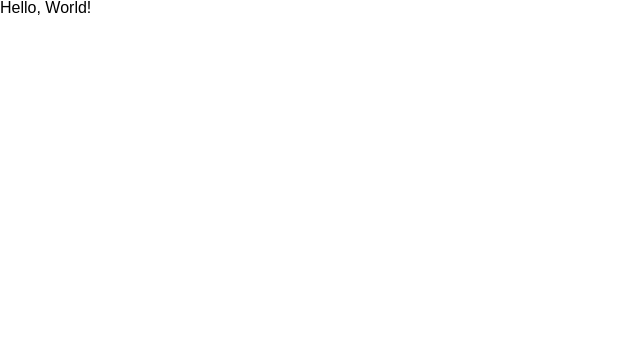
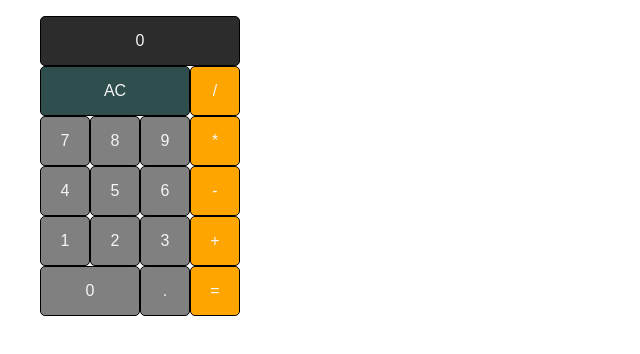
Before and after one commit to jlmdev/react-calculator, a React (Create React App) app: page / in a window 1280 px wide. Shown: the top 354 px of the page, without its empty margins (0-640 px from the left). Built offline with nearby package versions, Linux system fonts and the light colour scheme; the HTML template or start-up script is replaced by a standard one.

Commit message:
Calculator mockup with html and css

```diff
--- a/src/App.jsx
+++ b/src/App.jsx
@@ -1,7 +1,44 @@
-import React from 'react'
+import React, { useState } from 'react'
+
+function handleOperandClick(props) {}
 
 function App() {
-  return <div>Hello, World!</div>
+  const [result, setResult] = useState(0)
+  const [operands, setOperands] = useState([])
+  const [operators, setOperators] = useState([])
+
+  return (
+    <div>
+      <ul className="calculatorDisplay">
+        <li className="readout">{result}</li>
+        <li className="clear">AC</li>
+        <li className="operatorButton" operatorValue="/">
+          /
+        </li>
+        <li
+          className="digitButton"
+          onClick="handleOperandClick"
+          operandValue="7"
+        >
+          7
+        </li>
+        <li className="digitButton">8</li>
+        <li className="digitButton">9</li>
+        <li className="operatorButton">*</li>
+        <li className="digitButton">4</li>
+        <li className="digitButton">5</li>
+        <li className="digitButton">6</li>
+        <li className="operatorButton">-</li>
+        <li className="digitButton">1</li>
+        <li className="digitButton">2</li>
+        <li className="digitButton">3</li>
+        <li className="operatorButton">+</li>
+        <li className="zeroButton">0</li>
+        <li className="digitButton">.</li>
+        <li className="operatorButton">=</li>
+      </ul>
+    </div>
+  )
 }
 
 export default App
--- a/src/index.scss
+++ b/src/index.scss
@@ -10,3 +10,43 @@ body {
   margin: 0;
   min-height: 100%;
 }
+
+.calculatorDisplay {
+  list-style: none;
+  display: grid;
+  grid-template-columns: 50px 50px 50px 50px;
+  grid-template-rows: 50px 50px 50px 50px 50px 50px;
+}
+
+.calculatorDisplay li {
+  display: flex;
+  justify-content: center;
+  align-items: center;
+  border: 1px solid black;
+  border-radius: 5px;
+  color: whitesmoke;
+}
+
+.calculatorDisplay .readout {
+  grid-area: 1/1/1/5;
+  background-color: rgb(44, 44, 44);
+  text-align: right;
+}
+
+.clear {
+  grid-area: 2/1/2/4;
+  background-color: darkslategray;
+}
+
+.zeroButton {
+  grid-area: 6/1/6/3;
+  background-color: gray;
+}
+
+.operatorButton {
+  background-color: orange;
+}
+
+.digitButton {
+  background-color: gray;
+}
```
